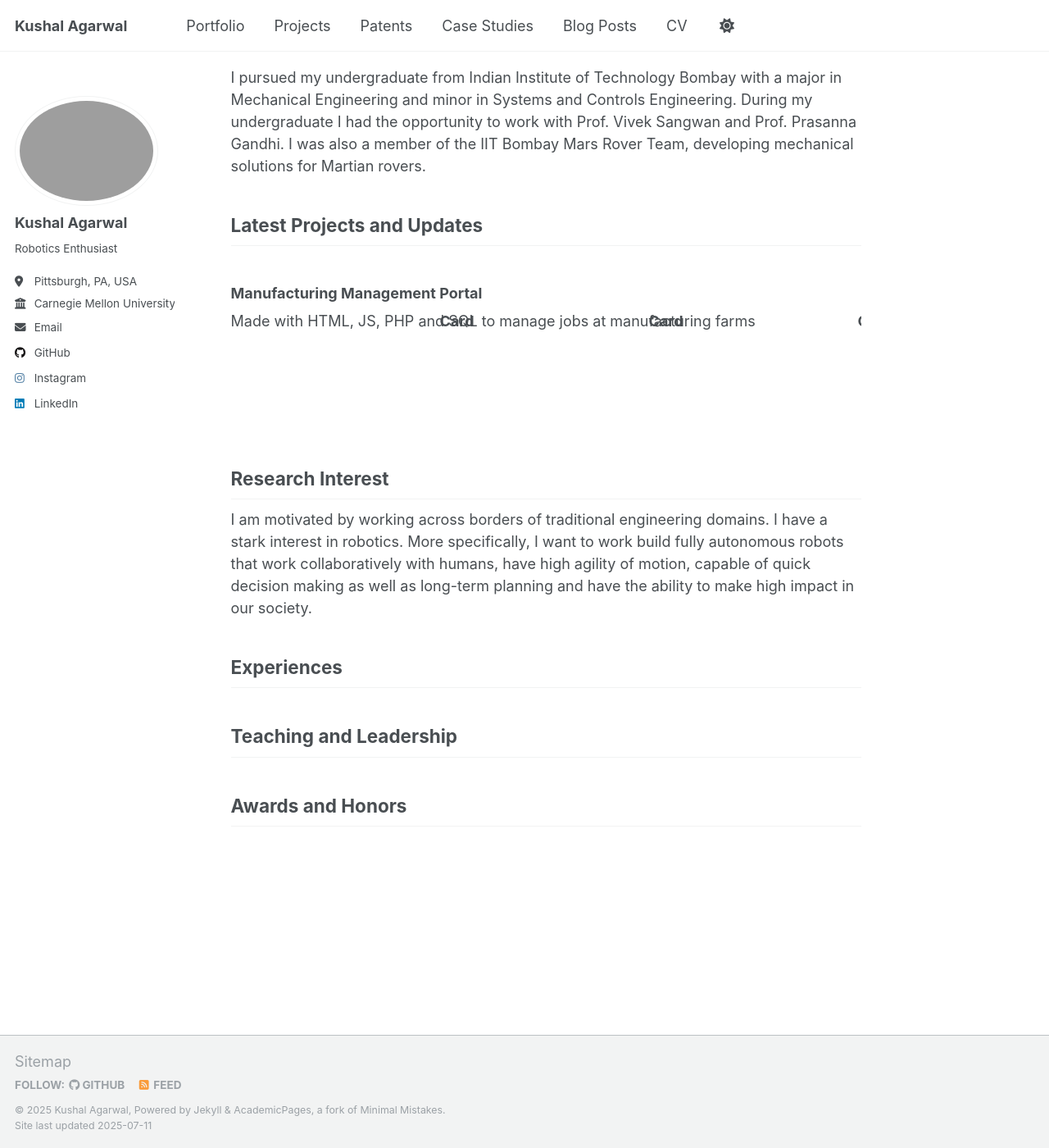
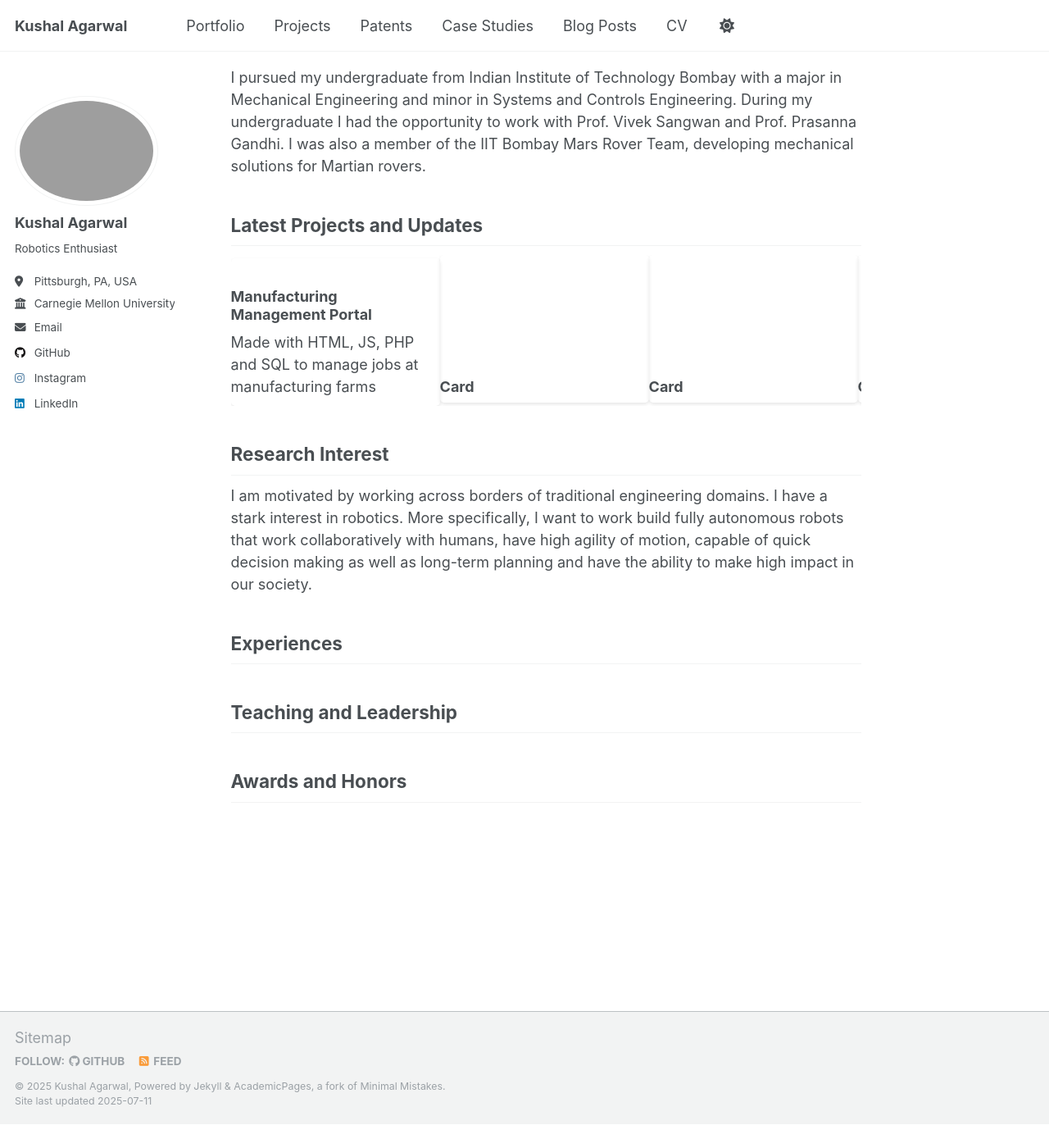
Before and after one commit to kushal-a/kushal-a.github.io, a Jekyll site: the page built from _pages/about.md, in a window 1280 px wide and 1400 px high, scrolled down 165 px. Shown: the whole window at 82% size. Built offline with Jekyll 4.4.1, drawn with Linux system fonts in a browser that asks for light colours; a script that is not in the unit is left out; after the commit the page ends 1536 px from its top, so only the background shows below that.

Commit message:
Update custom.css

```diff
--- a/assets/css/custom.css
+++ b/assets/css/custom.css
@@ -13,6 +13,10 @@
     height: 180px;
     padding: 0px 15px 0px 0px;
     box-sizing: content-box;
+    text-wrap: auto;
+    align-content: flex-end;
+    border-radius: 5px;
+    box-shadow: 0 2px 4px rgba(0, 0, 0, 0.1);
   }
 
 
```
